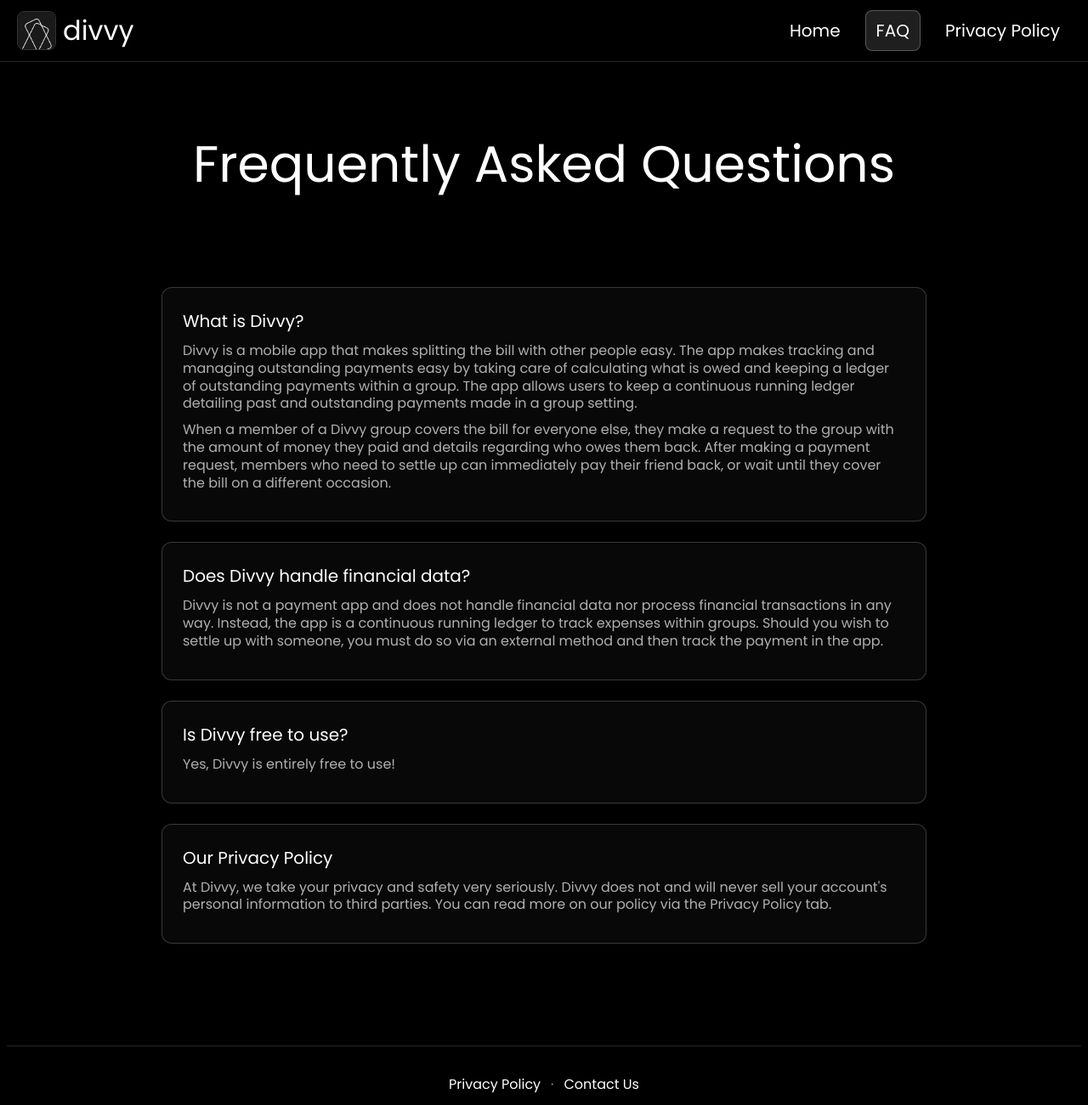
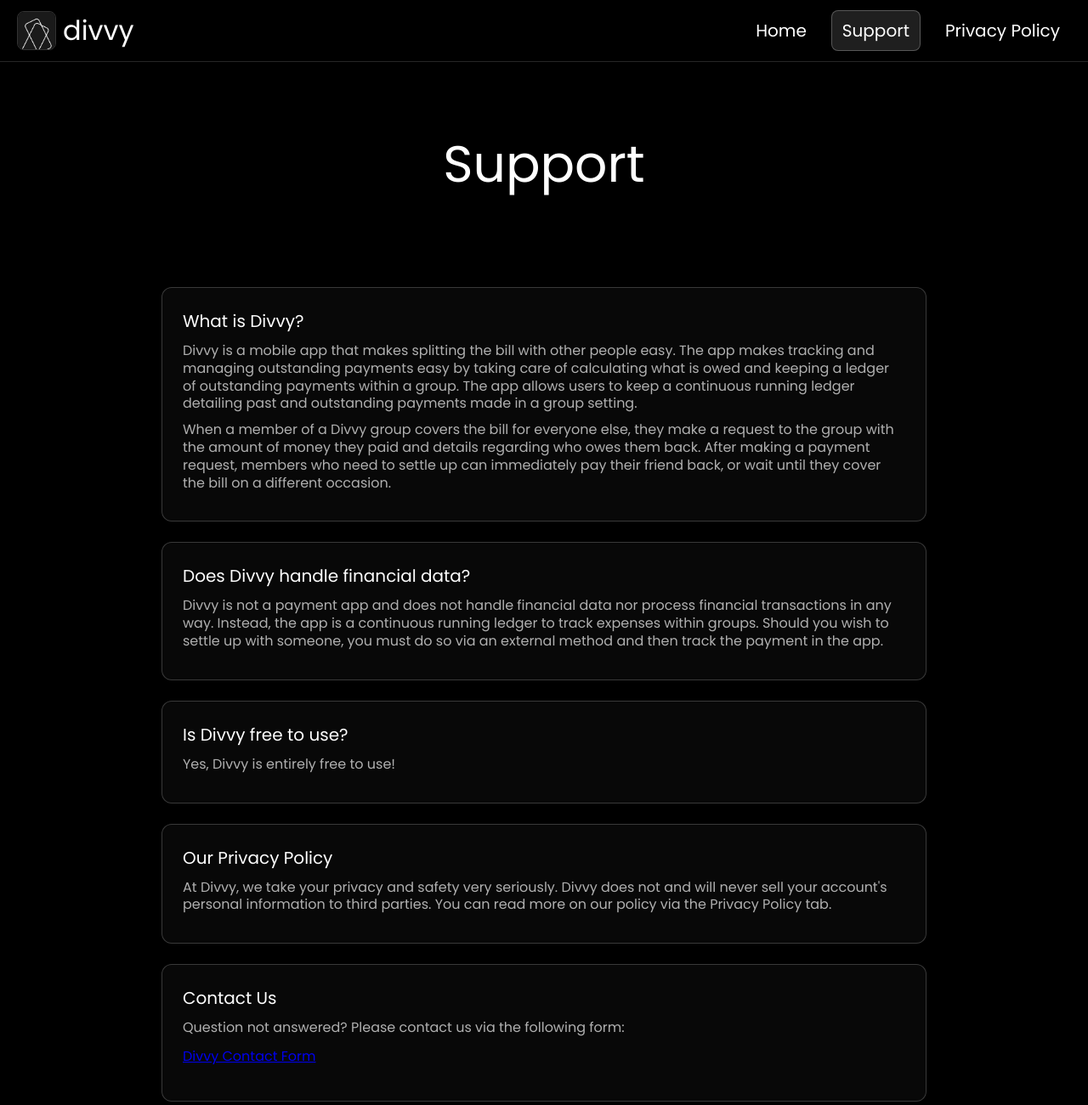
Before and after one commit to scohen-trinity/Divvy-Web, a plain HTML site: page support.html in a window 1280 px wide. Shown: the top 1301 px of the page at 85% size. Drawn offline with Linux system fonts and the light colour scheme.

Commit message:
changed FAQ to support

```diff
--- a/faq.html
+++ b/support.html
@@ -22,14 +22,14 @@
         </div>
         <nav class="nav" aria-label="Primary">
             <a href="/home.html" class="nav-link">Home</a>
-            <a href="/faq.html" class="nav-link active">FAQ</a>
+            <a href="/support.html" class="nav-link active">Support</a>
             <a href="/privacy-policy.html" class="nav-link">Privacy Policy</a>
         </nav>
     </header>
 
     <main id="home" class="hero hero--top">
         <div class="hero-lines fade-in" style="text-align: center;">
-            <p class="hero-text">Frequently Asked Questions</p>
+            <p class="hero-text">Support</p>
         </div>
     </main>
 
@@ -68,6 +68,19 @@
                 sell your account's personal information to third parties. You can read more on our policy via the
                 Privacy Policy tab.</p>
         </div>
+
+        <div class="info-card">
+            <h2 class="hero-text-small-left">Contact Us</h2>
+            <p class="body-text">Question not answered? Please contact us via the following form: </p>
+
+            <p class="body-text"></p>
+            <a href="https://docs.google.com/forms/d/e/1FAIpQLSfpAnBpdoCTkO8ENviz0nw0hwNLh3fD5W0x90ASqGfHV1vI8w/viewform?usp=header"
+                target="_blank" rel="noopener" class="contact-link">
+                Divvy Contact Form
+            </a>
+            </p>
+        </div>
+
     </section>
 
     <footer class="site-footer">
```
Also changed, not shown: home.html (+1 -1 lines), privacy-policy.html (+1 -1 lines).
